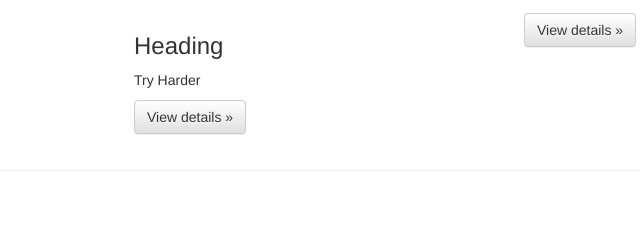
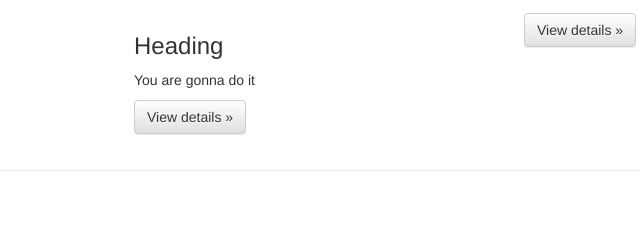
Before and after one commit to Marios7/Git-Demo-, a plain HTML site: page index.html in a window 1280 px wide. Shown: the part 398-638 px from the top of the page, 326-966 px from the left. Drawn offline with nearby package versions, Linux system fonts and the light colour scheme.

Commit message:
Modified index.html

```diff
--- a/index.html
+++ b/index.html
@@ -71,7 +71,7 @@
         </div>
         <div class="col-md-4">
           <h3>Heading</h3>
-          <p>Try Harder </p>
+          <p>You are gonna do it</p>
           <p><a class="btn btn-default" href="#" role="button">View details &raquo;</a></p>
        </div>
         <div class="col-md-4">
```
